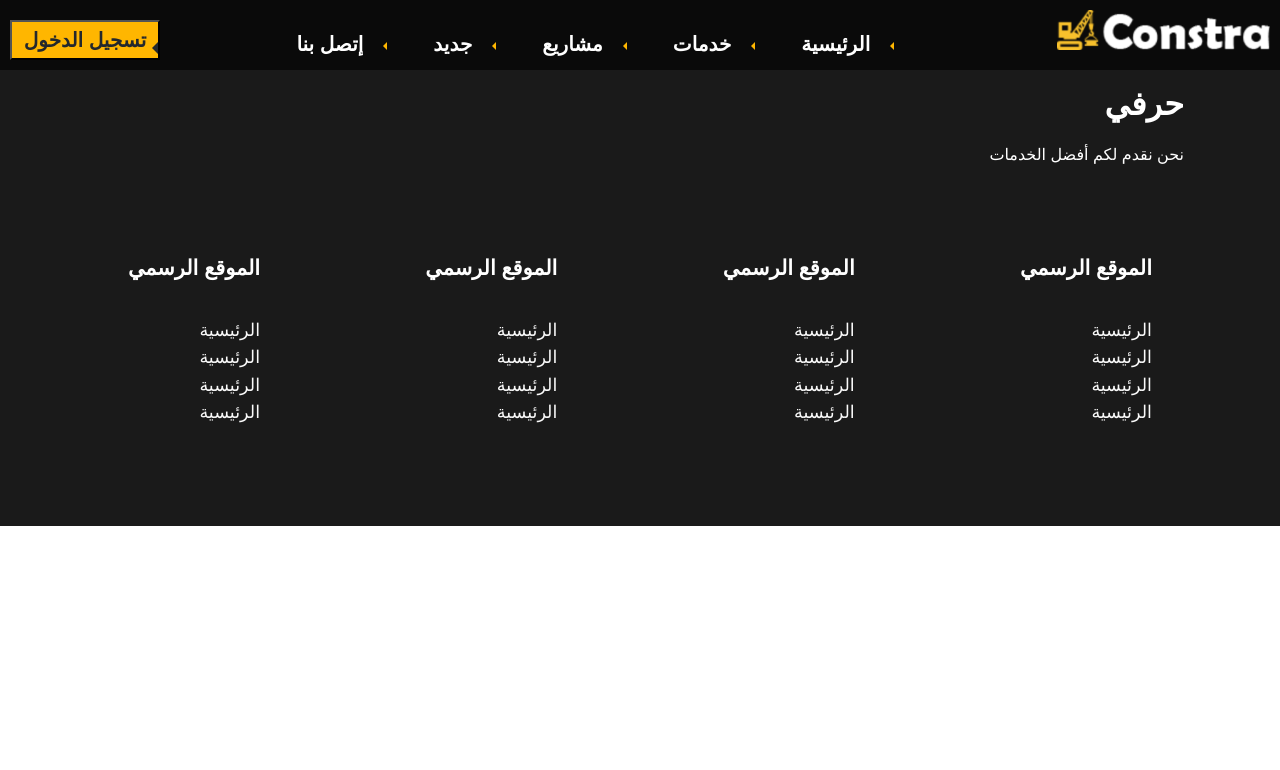
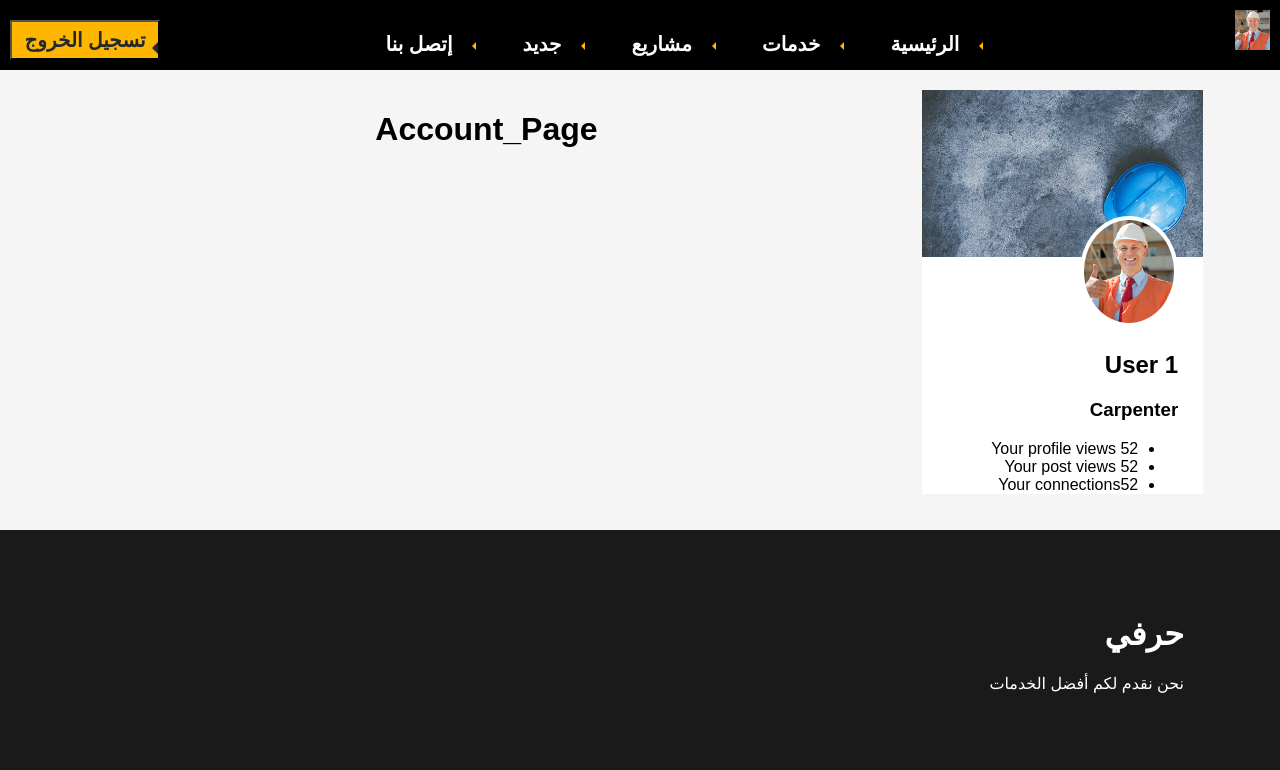
Before and after one commit to MAMahmoudi/HERAFY, a PHP site: page /HERAFY/Account_Page in a window 1280 px wide. Shown: the top 770 px of the page. Run offline with PHP 8.4, Linux system fonts and the light colour scheme.

Commit message:
Account_Page

```diff
--- a/app/views/Account_Page.view.php
+++ b/app/views/Account_Page.view.php
@@ -5,6 +5,8 @@
     <meta charset="UTF-8">
     <link rel="stylesheet" href="<?= My_Files_Root ?>assets/CSS/styles.css" />
     <link rel="stylesheet" href="<?= My_Files_Root ?>assets/CSS/Footer.css" />
+    <link rel="stylesheet" href="<?= My_Files_Root ?>assets/CSS/Account_Page.css" />
+
 
     <meta http-equiv="X-UA-Compatible" content="IE=edge">
     <meta name="viewport" content="width=device-width, initial-scale=1.0">
@@ -12,18 +14,35 @@
 </head>
 
 <body>
-    <?php
-    include("../app/views/Header.php");
-
-    ?>
-
-
-    <main>
-
-    </main>
+    <?php include("../app/views/Header.php"); ?>
+    <div class="Account_Page">
+        <!--Right_Side_Bar-->
+        <aside class="Right_Side_Bar">
+            <div class="Profile_Box">
+                <img src="<?= My_Files_Root ?>assets/IMAGES/slider-pages/slide-page1.jpg" width="100%" alt="slide-page1">
+                <div class="Profile_Info">
+                    <img src="<?= My_Files_Root ?>assets/IMAGES/team/team1.jpg" alt="team1" id="Profile_Pic">
+                    <h1>User 1</h1>
+                    <h3>Carpenter</h3>
+                    <ul>
+                        <li>Your profile views <span>52</span></li>
+                        <li>Your post views <span>52</span></li>
+                        <li>Your connections<span>52</span></li>
+                    </ul>
+                </div>
+            </div>
+        </aside>
+        <!--Main-->
+        <main class="Main">
+            <h1>Account_Page</h1>
+        </main>
+        <!--Left_Side_Bar-->
+        <aside class="Left_Side_Bar"></aside>
+    </div>
     <?php include("../app/views/Footer.php"); ?>
 
     <script src="<?= My_Files_Root ?>assets/JS/script.js"></script>
+    <script src="<?= My_Files_Root ?>assets/JS/Account_Page.js"></script>
 </body>
 
 </html>
--- a/app/views/Header.php
+++ b/app/views/Header.php
@@ -1,6 +1,6 @@
 <header class="ToolBar" id="ToolBar">
     <a href=<?= My_Files_Root ?> class="Logo">
-        <img src="<?= My_Files_Root ?>assets/images/White_Logo.png" alt="Logo" height="40">
+        <img src="<?= My_Files_Root ?>assets/images/White_Logo.png" alt="Logo" height="40" id="Logo">
     </a>
 
     <nav>
--- a/app/views/home.view.php
+++ b/app/views/home.view.php
@@ -5,6 +5,7 @@
     <link rel="stylesheet" href="<?= My_Files_Root ?>assets/CSS/styles.css" />
     <link rel="stylesheet" href="<?= My_Files_Root ?>assets/CSS/Footer.css" />
     <link rel="stylesheet" href="<?= My_Files_Root ?>assets/CSS/Successful_Projects.css" />
+    <link rel="stylesheet" href="<?= My_Files_Root ?>assets/CSS/Account_Page.css" />
     <meta charset="UTF-8">
     <meta http-equiv="X-UA-Compatible" content="IE=edge">
     <meta name="viewport" content="width=device-width, initial-scale=1.0">
```
Also changed, not shown: public/assets/CSS/Account_Page.css (added), public/assets/JS/Account_Page.js (added).
